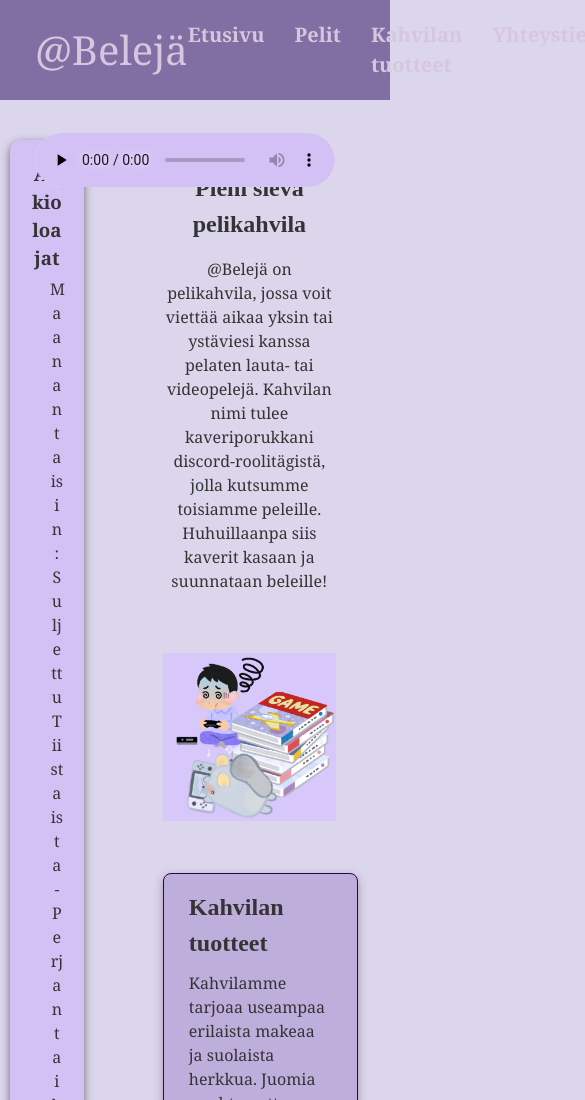
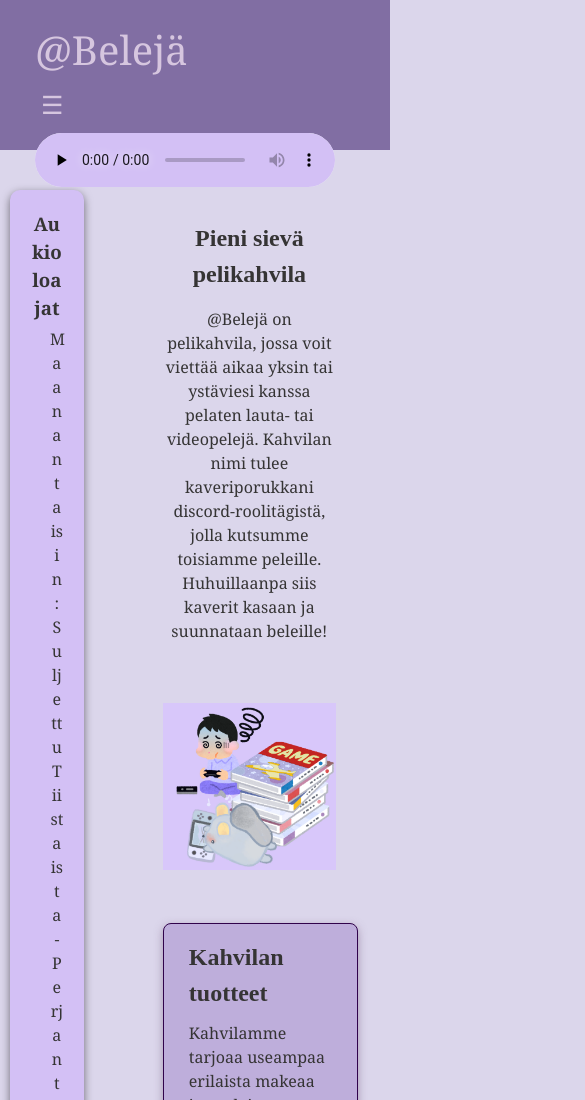
Before and after one commit to hlinnala/webkehittaminenharkka, a plain HTML site: page index.html in a window 390 px wide. Shown: the top 1100 px of the page, 585 px wide, since content can reach past the window. Drawn offline with Linux system fonts and the light colour scheme.

Commit message:
responnav

```diff
--- a/css/styles.css
+++ b/css/styles.css
@@ -80,28 +80,33 @@ KOKO SIVUN GRIDI (KAIKILLA SIVUILLA)
     grid-area: nav;
 }
 
-.nav ul {
+.nav-main a:hover,
+.nav-main a:focus-visible {
+    color: blueviolet;
+}
+
+.nav-main{
     display: flex;
-    justify-content: center;
-    gap: 30px;
-    list-style: none;
+    gap: 25px;
+    justify-content: space-between;
     font-weight: bold;
     font-size: 20px;
 }
 
-.nav a {
-    align-items: center;
+.nav-main a {
+    padding: 5px 0;
+    text-decoration: none;
+    align-items:center;
     color: rgb(214, 198, 223);
-    ;
-    /* rgb(99, 12, 94);*/
-    text-decoration: none;
+}
+/*Piilotetaan hampurilaisvalikko*/
+.nav-checkbox, .hampurilainen {
+  display: none;
 }
 
-.nav a:hover,
-.nav a:focus-visible {
-    color: blueviolet;
+span {
+    color: rgb(214, 198, 223);
 }
-
 /***********************
 MAIN (kaikilla sivuilla)
 ************************/
@@ -424,4 +429,28 @@ Responsiivisuus asetukset
     table {
         overflow-x: scroll;
     }
+    .nav-checkbox{
+    display: block;
+    position: absolute;
+    width: 1px;
+    height: 1px;
+    opacity: 0;
+  }
+  .hampurilainen{
+    display: block;
+    margin-left: auto;
+    padding: 6px 6px;
+    font-size: 25px;
+    cursor: pointer;
+  }
+  .nav-main{
+    display: none;
+    width: 100%;
+    flex-direction: column;
+    gap: 0;
+  }
+
+  .nav-checkbox:checked ~.nav-main{
+    display: flex;
+  }
 }
--- a/index.html
+++ b/index.html
@@ -12,17 +12,20 @@
 <body>
     <div class="container">
         <header class="header">
+            <div class="nav">
             <a href="index.html" class="logo">@Belejä</a>
-            <nav class="nav">
-                <ul>
-                    <li><a href="index.html">Etusivu</a></li>
-                    <li><a href="pelit.html">Pelit</a></li>
-                    <li><a href="tuotteet.html">Kahvilan tuotteet</a></li>
-                    <li><a href="yhteystiedot.html">Yhteystiedot</a></li>
-                </ul>
+            <input type="checkbox" id="nav-open" class="nav-checkbox">
+            <label for="nav-open" class="hampurilainen">
+            <span>&#9776</span>
+            </label>
+            <nav class="nav-main">
+                <a href="index.html">Etusivu</a>
+                <a href="pelit.html">Pelit</a>
+                <a href="tuotteet.html">Kahvilan tuotteet</a>
+                <a href="yhteystiedot.html">Yhteystiedot</a>
 
             </nav>
-
+        </div>
         </header>
         <main class="main">
             <article class="intro">
```
